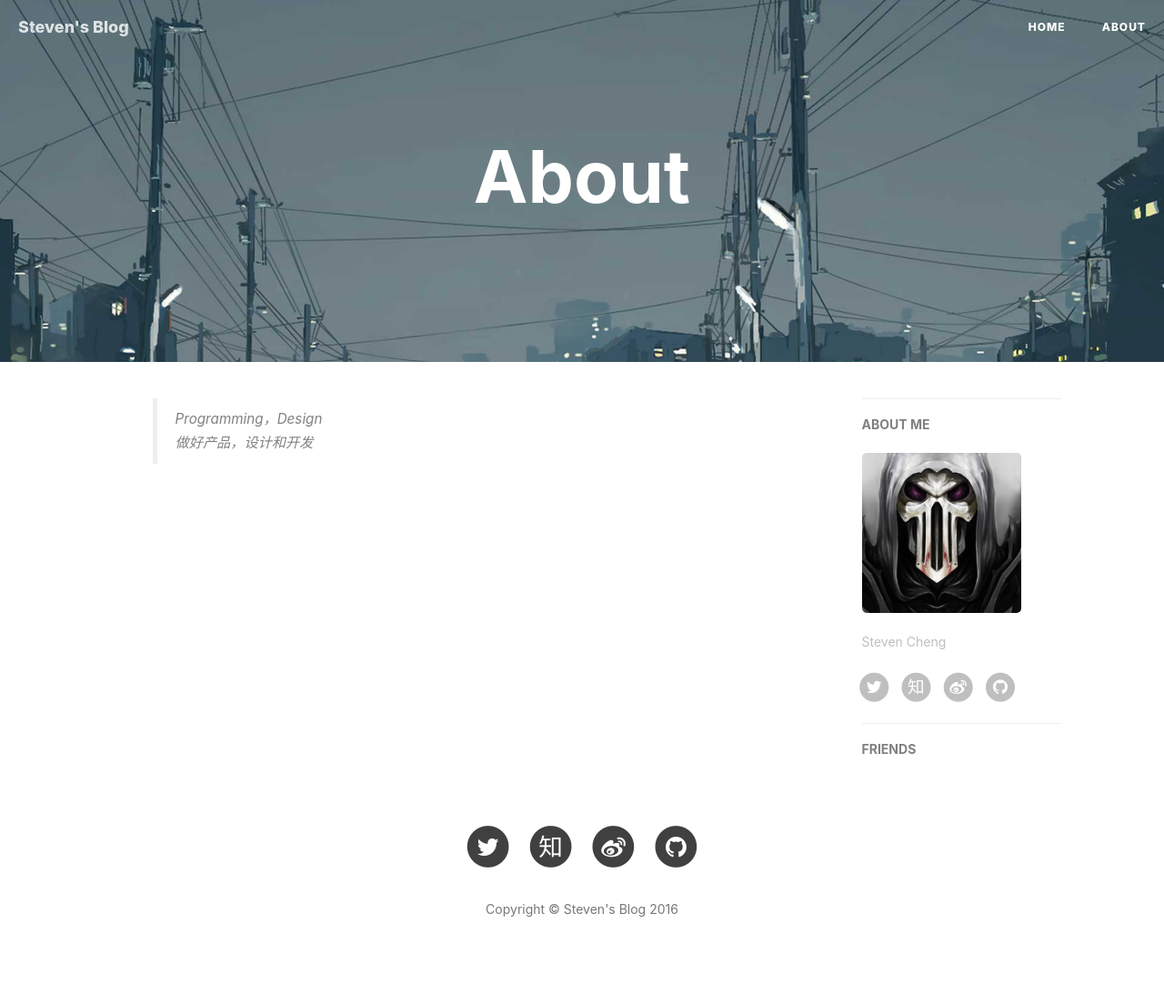
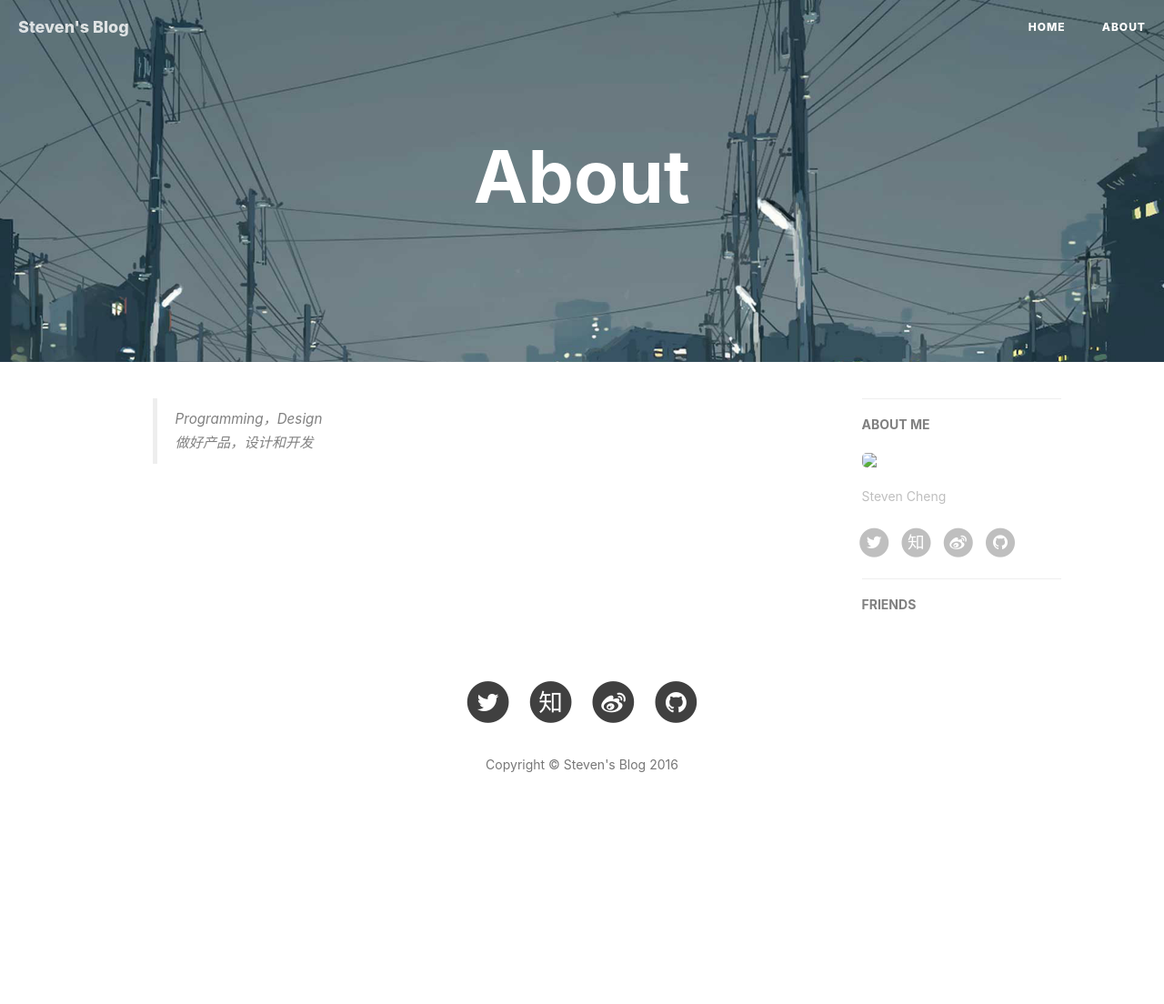
Before and after one commit to StevenDXC/Blog, a Jekyll site: the page built from about.html, in a window 1280 px wide. Shown: the whole page at 91% size. Built offline with Jekyll 4.4.1, drawn with Linux system fonts in a browser that asks for light colours; nearby versions of some CDN libraries; comment, search, counter and statistics services are not loaded; after the commit the page ends 945 px from its top, so only the background shows below that.

Commit message:
update config

```diff
--- a/_config.yml
+++ b/_config.yml
@@ -70,7 +70,7 @@
 # Sidebar settings
 sidebar: true                           # whether or not using Sidebar.
 sidebar-about-description: "Steven Cheng"
-sidebar-avatar: /img/avatar.jpg      # use absolute URL, seeing it's used in both `/` and `/about/`
+sidebar-avatar: img/avatar.jpg      # use absolute URL, seeing it's used in both `/` and `/about/`
 
 
 
```
